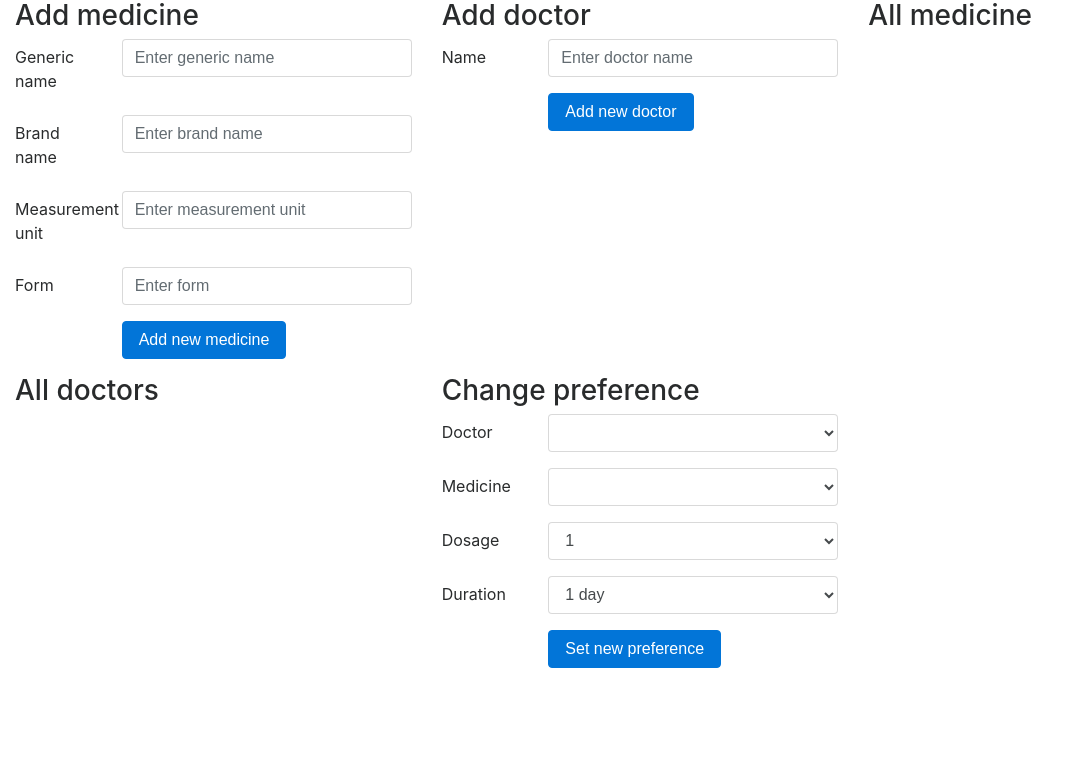
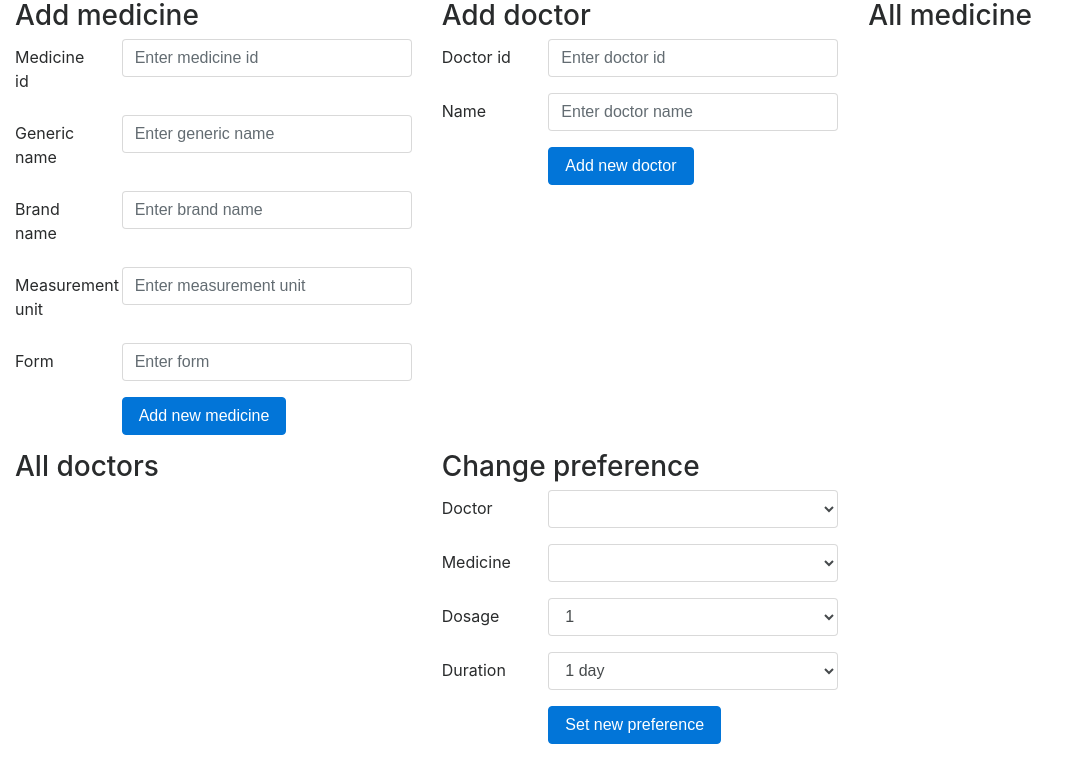
Before and after one commit to toshunster/doctor-medicine, a Flask app: page / in a window 1280 px wide. Shown: the top 783 px of the page, without its empty margins (0-1079 px from the left). Run offline with Flask 2, Linux system fonts and the light colour scheme; data that the repository does not hold is empty; some libraries are stand-ins or nearby versions.

```diff
--- a/myapp/app.py
+++ b/myapp/app.py
@@ -2,9 +2,7 @@
 # -*- coding: utf8 -*-
 
 from flask import Flask
-#from flask.ext.mongoalchemy import MongoAlchemy
 from flask_mongoalchemy import MongoAlchemy
-#from flask_mongoengine inport
 
 # Configuration.
 MONGODB_HOST = 'localhost'
--- a/myapp/templates/index.html
+++ b/myapp/templates/index.html
@@ -11,6 +11,12 @@
       <h3>Add medicine</h3>
       <div>
         <form method="POST" action="{{ url_for( 'add_medicine' ) }}">
+            <div class="form-group row">
+              <label for="example-text-input" class="col-3 col-form-label">Medicine id</label>
+              <div class="col-9">
+                <input class="form-control" name="medicine_id" type="text" value="" placeholder="Enter medicine id" id="example-text-input">
+              </div>
+            </div>
             <div class="form-group row">
               <label for="example-text-input" class="col-3 col-form-label">Generic name</label>
               <div class="col-9">
@@ -49,6 +55,12 @@
       <h3>Add doctor</h3>
       <div>
         <form method="POST" action="{{ url_for( 'add_doctor' ) }}">
+            <div class="form-group row">
+              <label for="example-text-input" class="col-3 col-form-label">Doctor id</label>
+              <div class="col-9">
+                <input class="form-control" name="doctor_id" type="text" value="" placeholder="Enter doctor id" id="example-text-input">
+              </div>
+            </div>
             <div class="form-group row">
               <label for="example-text-input" class="col-3 col-form-label">Name</label>
               <div class="col-9">
--- a/myapp/views.py
+++ b/myapp/views.py
@@ -5,9 +5,14 @@ from flask import jsonify
 
 from myapp.app import app
 
+import json
+
 # An absolute import gives us the Doctor, Preference, Medicine model
 from myapp.models import Doctor, Preference, Medicine, DOSAGE, DURATIONS
 
+#import logging
+
+#logging.basicConfig(filename="test.log", level=logging.DEBUG)
 
 @app.route('/')
 def use_app():
@@ -20,11 +25,35 @@ def use_app():
                                          DOSAGE=DOSAGE,
                                          DURATIONS=DURATIONS )
 
+@app.route('/data', methods=['GET'])
+def get_medicine():
+    doctor_id = int(request.args.get('doctorid', None))
+    return jsonify( Doctor.query.filter( Doctor.doctor_id == doctor_id ).first().serialize() )
+
+@app.route('/model', methods=['POST'])
+def post_medicine():
+    doctor_id = int( request.args.get('doctorid', None) )
+    medicine_id = int( request.args.get('medicineid', None) )
+    json_data = json.loads( request.data )
+    doctor = Doctor.query.filter(Doctor.doctor_id == doctor_id).first()
+    duration = json_data['doctorSelection']['duration']
+    dosage = int( json_data['doctorSelection']['dosage'] )
+    for preference in doctor.preferences:
+        if preference.medicine.medicine_id == medicine_id:
+            print('i\'m wolf')
+            preference.duration.append( duration )
+            preference.dosage.append( dosage )
+            preference.save()
+            doctor.save()
+            break
+    return jsonify( Doctor.query.filter( Doctor.doctor_id == doctor_id ).first().serialize() )
+
 @app.route('/add/doctor/', methods=['POST'])
 def add_doctor():
     """Adding doctor item"""
 
-    doctor = Doctor( name=request.form['doctor_name'] )
+    doctor = Doctor( doctor_id = int(request.form['doctor_id']),
+                     name=request.form['doctor_name'] )
     doctor.save()
     medicines = Medicine.query.all()
     for medicine in medicines:
@@ -38,7 +67,8 @@ def add_doctor():
 def add_medicine():
     """Adding new medicine item"""
 
-    medicine = Medicine( generic_name=request.form['generic_name'],
+    medicine = Medicine( medicine_id = int(request.form['medicine_id']),
+                         generic_name=request.form['generic_name'],
                          brand_name=request.form['brand_name'],
                          measurement_unit=request.form['measurement_unit'],
                          form=request.form['form'] )
@@ -61,8 +91,8 @@ def change_preference():
     for preference in doctor.preferences:
         if str(preference.medicine.mongo_id) == medicine_id:
             print('i\'m wolf')
-            preference.duration = DURATIONS[duration]
-            preference.dosage = DOSAGE[dosage]
+            preference.duration.append( DURATIONS[duration] )
+            preference.dosage.append( DOSAGE[dosage] )
             preference.save()
             doctor.save()
             break
@@ -71,8 +101,10 @@ def change_preference():
 
 @app.route('/get/medicine/?id=<string:medicine_id>')
 def get_medicine_by_id( medicine_id ):
+    #logging.info( "[GET] get_medicine_by_id" )
     return jsonify( Medicine.query.get( mongo_id=medicine_id ).serialize() )
 
 @app.route('/get/doctor/?id=<string:doctor_id>')
 def get_doctor_by_id( doctor_id ):
+    #logging.info( "[GET] get_doctor_by_id" )
     return jsonify( Doctor.query.get( mongo_id=doctor_id ).serialize() )
```
Also changed, not shown: myapp/models.py (+17 -4 lines), send.py (added, +19 -0 lines).
